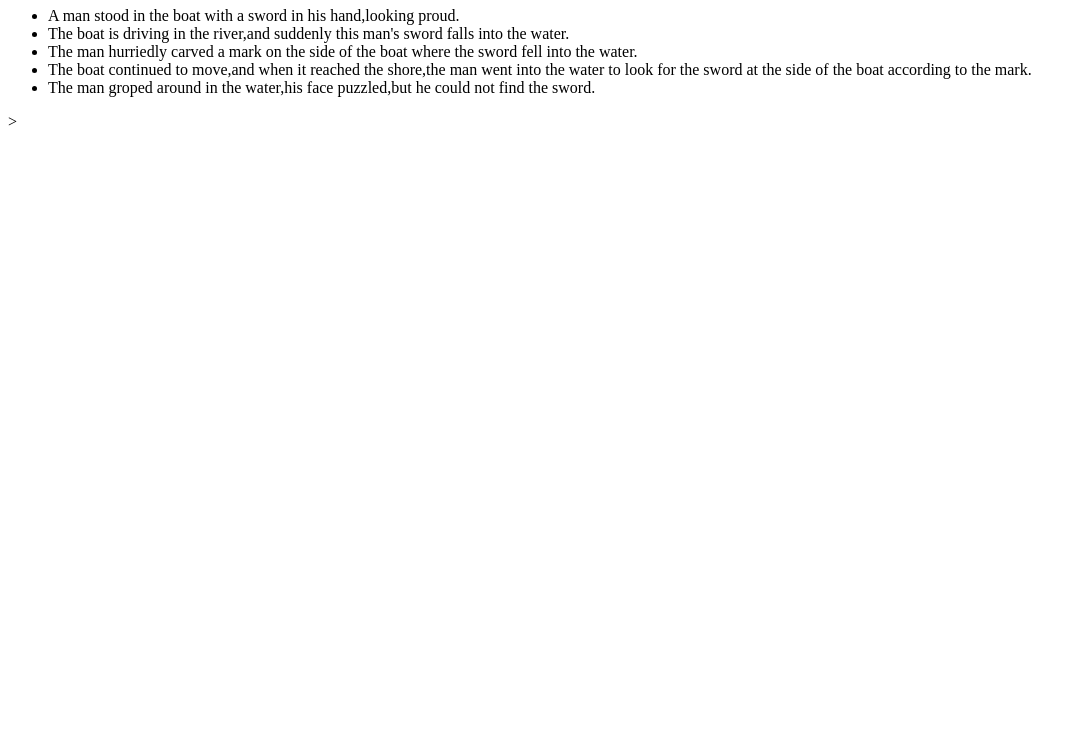
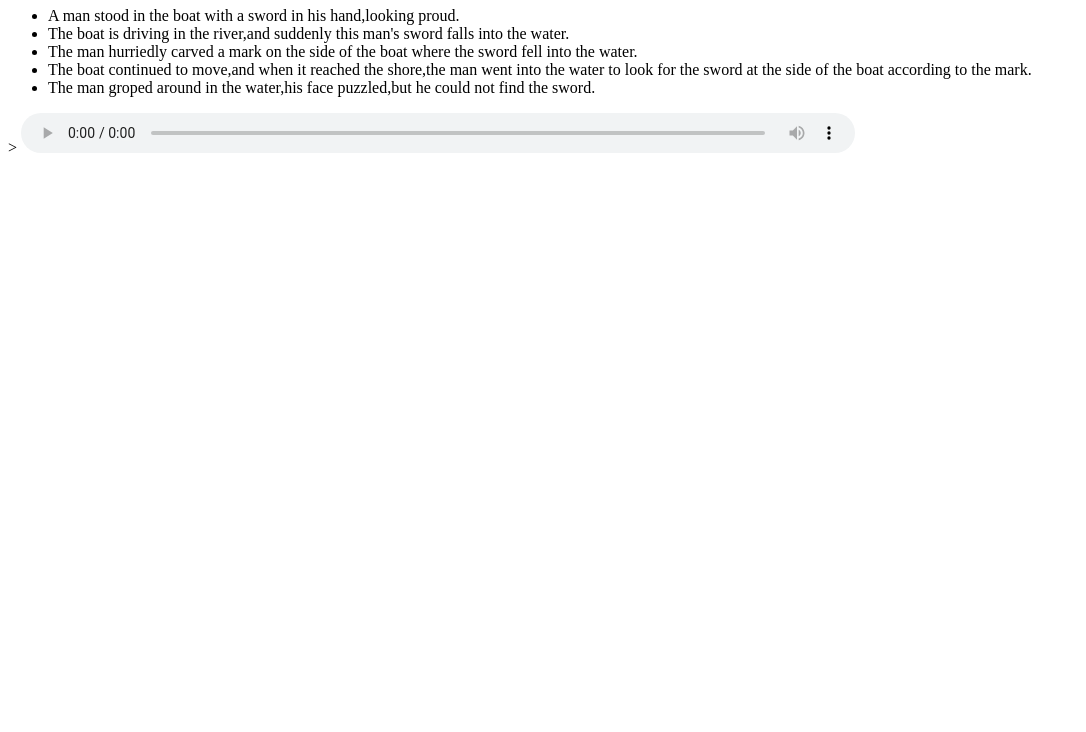
Before and after one commit to Linnny0112/Lyn_AI_show, a plain HTML site: page index_video.html in a window 1280 px wide. Shown: the part 68-800 px from the top of the page, without its empty margins (0-1086 px from the left). Drawn offline with Linux system fonts and the light colour scheme.

Commit message:
Update index_video.html

```diff
--- a/index_video.html
+++ b/index_video.html
@@ -12,7 +12,7 @@
   <li>The boat continued to move,and when it reached the shore,the man went into the water to look for the sword at the side of the boat according to the mark.</li>
   <li>The man groped around in the water,his face puzzled,but he could not find the sword.</li>
 </ul>>
-<audio src=
+<audio src="Moonlit Whispers.mp3" autoplay="" controls="" style="height: 40px; width: 66%;">
 <iframe src="//player.bilibili.com/player.html?isOutside=true&aid=113542627920057&bvid=BV1nBzcY5Ehz&cid=27002407460&p=1" scrolling="no" border="0" frameborder="no" framespacing="0" allowfullscreen="true"></iframe>
 </body>
 </html>
```
